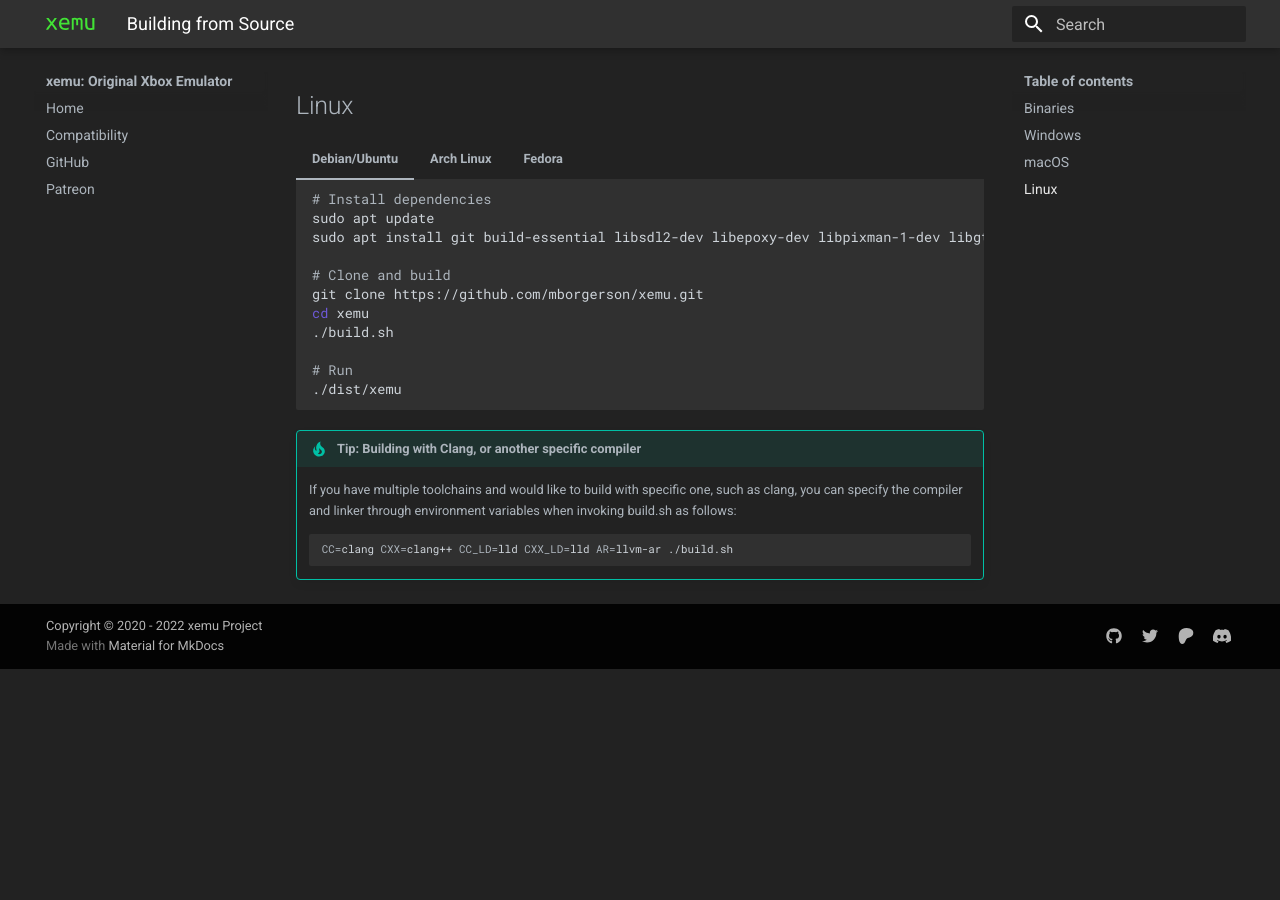
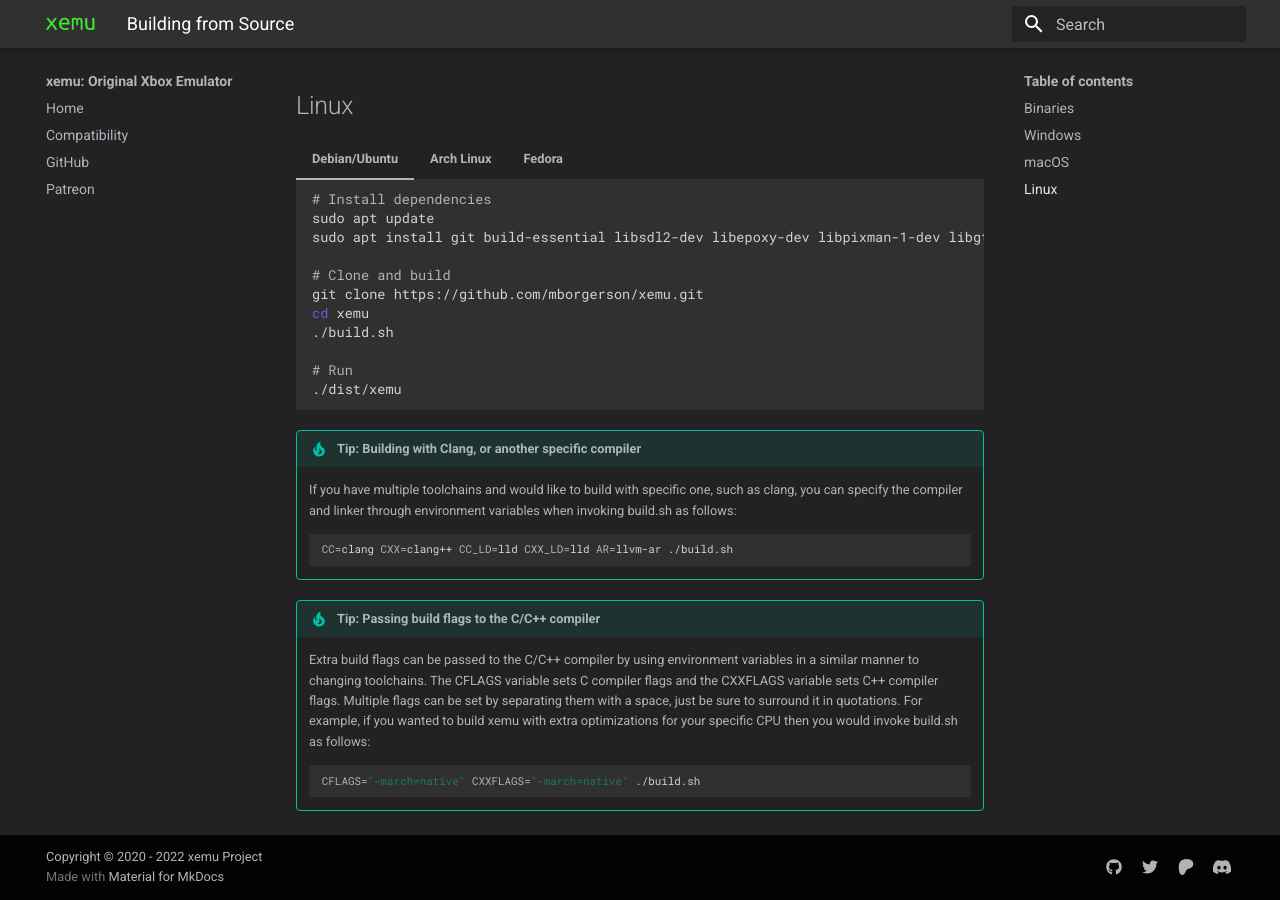
Before and after one commit to xemu-project/xemu-website, an MkDocs documentation site: the page built from docs/docs/building-from-source.md, in a window 1280 px wide and 900 px high, scrolled down 1019 px. Built offline with MkDocs 1.6.1 and Material for MkDocs 9.7.7, drawn with Linux system fonts in a browser that asks for light colours; before the commit the page ends 1688 px from its top, so only the background shows below that.

Commit message:
Added instructions for setting C/C++ compiler flags when building xemu

````diff
--- a/docs/docs/building-from-source.md
+++ b/docs/docs/building-from-source.md
@@ -94,3 +94,17 @@ open ./dist/xemu.app
     ```bash
     CC=clang CXX=clang++ CC_LD=lld CXX_LD=lld AR=llvm-ar ./build.sh
     ```
+
+!!! tip "Tip: Passing build flags to the C/C++ compiler"
+
+    Extra build flags can be passed to the C/C++ compiler by using environment
+    variables in a similar manner to changing toolchains. The CFLAGS variable
+    sets C compiler flags and the CXXFLAGS variable sets C++ compiler flags.
+    Multiple flags can be set by separating them with a space, just be sure to
+    surround it in quotations. For example, if you wanted to build xemu with
+    extra optimizations for your specific CPU then you would invoke build.sh
+    as follows:
+
+    ```bash
+    CFLAGS="-march=native" CXXFLAGS="-march=native" ./build.sh
+    ```
````
